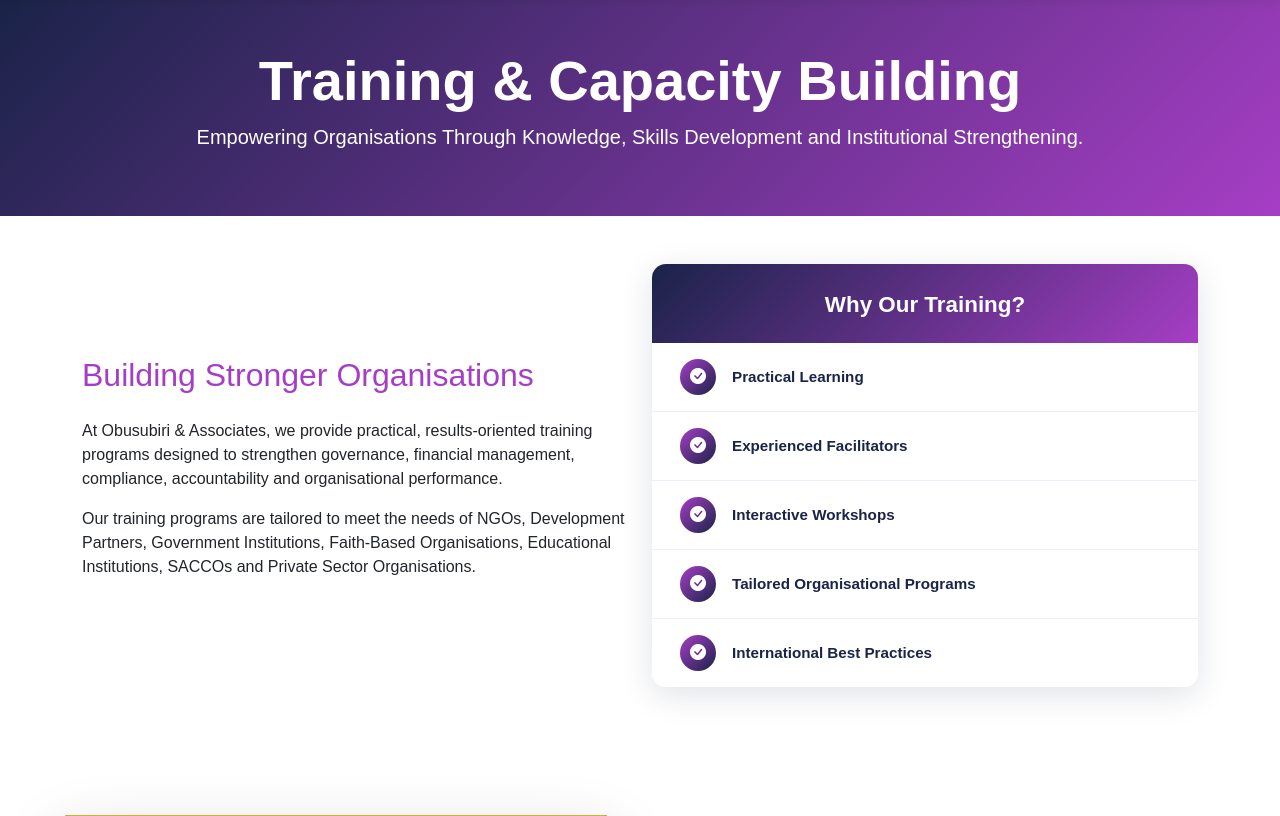
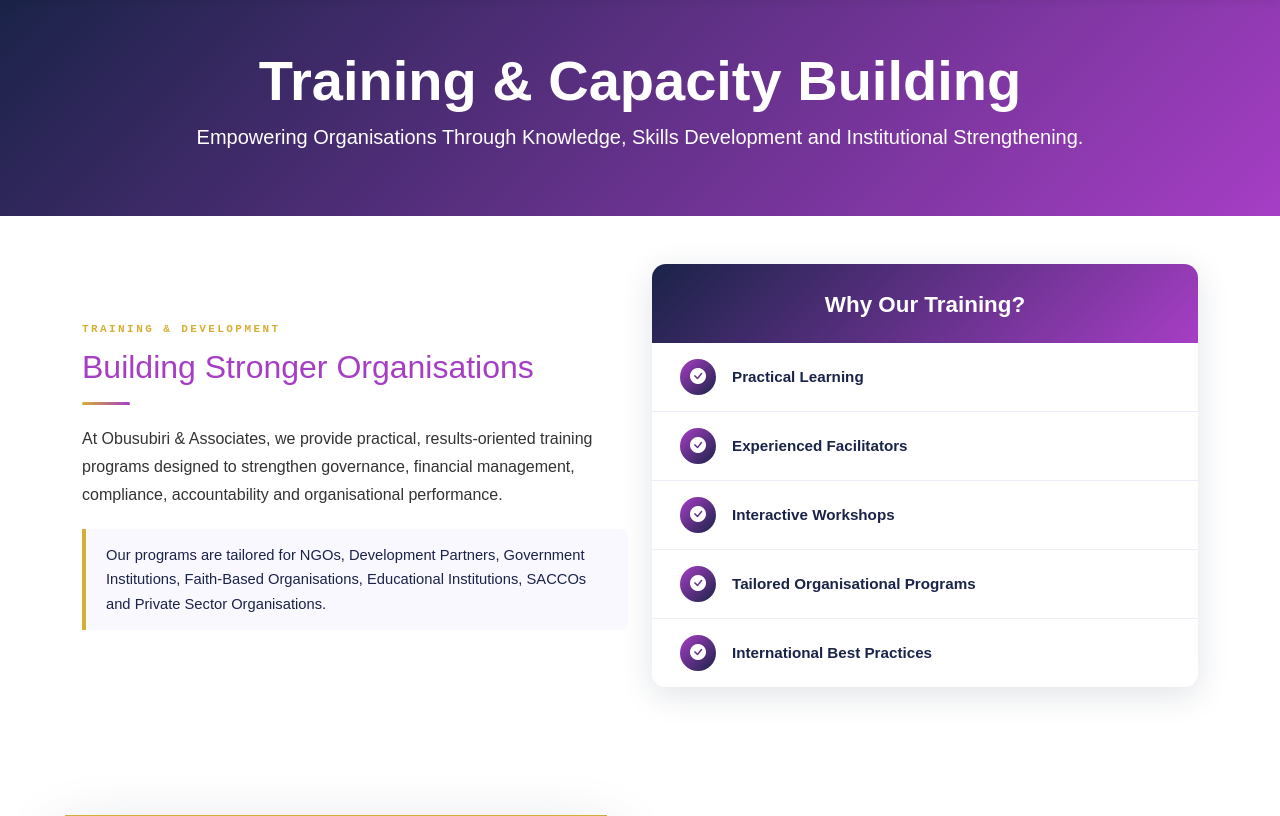
Before and after one commit to bmitigoa/obusubiri-associates-website, a Django app: page /training/ in a window 1280 px wide. Shown: the part 90-906 px from the top of the page. Run offline with Django 5.2, Linux system fonts and the light colour scheme.

Commit message:
Add visual lift to Training page intro left column: gold eyebrow label, gradient divider, lead paragraph, and gold-bordered pull-quote to pair with the Why Our Training card
Replit-Task-Id: 52ce13ac-d793-4603-b842-c1e89ae6395b

```diff
--- a/static/css/training-sections.css
+++ b/static/css/training-sections.css
@@ -13,6 +13,41 @@
     color: #D4AF37;
     display: block;
     margin-bottom: 10px;
+}
+
+/* ============================================================
+   INTRO LEFT COLUMN — visual lift to pair with the wy-card
+   ============================================================ */
+
+/* Thin gold rule beneath the heading */
+.ti-divider {
+    width: 48px;
+    height: 3px;
+    background: linear-gradient(90deg, #D4AF37, #A63EC5);
+    border-radius: 2px;
+    margin-bottom: 20px;
+}
+
+/* Lead paragraph — slightly larger weight */
+.ti-lead {
+    font-size: 1rem;
+    line-height: 1.75;
+    color: #333;
+    margin-bottom: 20px;
+}
+
+/* Pull-quote with gold left border */
+.ti-pullquote {
+    margin: 0;
+    padding: 14px 20px;
+    border-left: 4px solid #D4AF37;
+    background: #faf8ff;
+    border-radius: 0 8px 8px 0;
+    font-size: 0.92rem;
+    font-style: normal;
+    color: #1A2348;
+    line-height: 1.65;
+    font-weight: 500;
 }
 
 /* ============================================================
--- a/templates/training.html
+++ b/templates/training.html
@@ -48,23 +48,27 @@ Training & Capacity Building | Obusubiri & Associates
 
     <div class="col-lg-6">
 
-        <h2 class="purple-text mb-4">
+        <span class="ts-section-label">Training &amp; Development</span>
+
+        <h2 class="purple-text mb-3">
             Building Stronger Organisations
         </h2>
 
-        <p>
-            At Obusubiri & Associates, we provide practical,
+        <div class="ti-divider"></div>
+
+        <p class="ti-lead">
+            At Obusubiri &amp; Associates, we provide practical,
             results-oriented training programs designed to strengthen
             governance, financial management, compliance,
             accountability and organisational performance.
         </p>
 
-        <p>
-            Our training programs are tailored to meet the needs of
-            NGOs, Development Partners, Government Institutions,
-            Faith-Based Organisations, Educational Institutions,
-            SACCOs and Private Sector Organisations.
-        </p>
+        <blockquote class="ti-pullquote">
+            Our programs are tailored for NGOs, Development Partners,
+            Government Institutions, Faith-Based Organisations,
+            Educational Institutions, SACCOs and Private Sector
+            Organisations.
+        </blockquote>
 
     </div>
 
```
